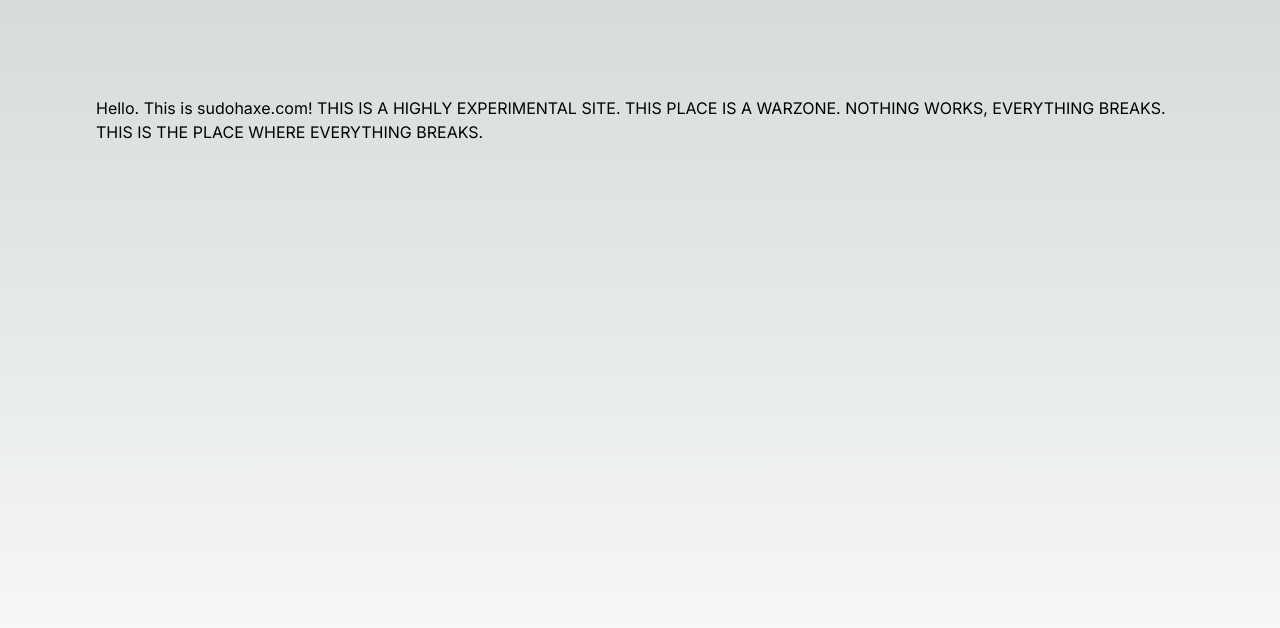
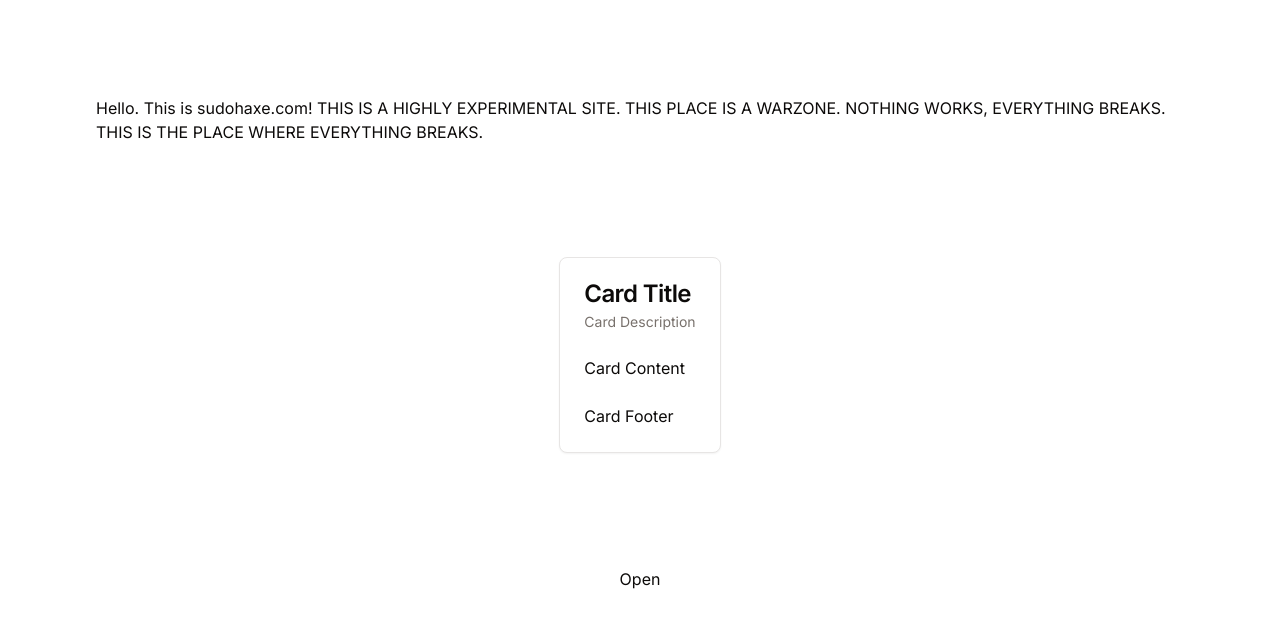
Before and after one commit to realvandi/sudohaxe, a Next.js app: page /sudohaxe/ in a window 1280 px wide. Shown: the top 628 px of the page. Built offline with nearby package versions, Linux system fonts and the light colour scheme.

Commit message:
feat: FEEEEEEEEEEEEEEATTTTTTTTTTTTTTTTTTTT

```diff
--- a/src/app/globals.css
+++ b/src/app/globals.css
@@ -2,32 +2,68 @@
   @tailwind components;
   @tailwind utilities;
 
+  @layer base {
     :root {
-  --foreground-rgb: 0, 0, 0;
-  --background-start-rgb: 214, 219, 220;
-  --background-end-rgb: 255, 255, 255;
+      --background: 0 0% 100%;
+      --foreground: 20 14.3% 4.1%;
+      --card: 0 0% 100%;
+      --card-foreground: 20 14.3% 4.1%;
+      --popover: 0 0% 100%;
+      --popover-foreground: 20 14.3% 4.1%;
+      --primary: 24 9.8% 10%;
+      --primary-foreground: 60 9.1% 97.8%;
+      --secondary: 60 4.8% 95.9%;
+      --secondary-foreground: 24 9.8% 10%;
+      --muted: 60 4.8% 95.9%;
+      --muted-foreground: 25 5.3% 44.7%;
+      --accent: 60 4.8% 95.9%;
+      --accent-foreground: 24 9.8% 10%;
+      --destructive: 0 84.2% 60.2%;
+      --destructive-foreground: 60 9.1% 97.8%;
+      --border: 20 5.9% 90%;
+      --input: 20 5.9% 90%;
+      --ring: 20 14.3% 4.1%;
+      --radius: 0.5rem;
+      --chart-1: 12 76% 61%;
+      --chart-2: 173 58% 39%;
+      --chart-3: 197 37% 24%;
+      --chart-4: 43 74% 66%;
+      --chart-5: 27 87% 67%;
     }
 
-@media (prefers-color-scheme: dark) {
-  :root {
-    --foreground-rgb: 255, 255, 255;
-    --background-start-rgb: 0, 0, 0;
-    --background-end-rgb: 0, 0, 0;
+    .dark {
+      --background: 20 14.3% 4.1%;
+      --foreground: 60 9.1% 97.8%;
+      --card: 20 14.3% 4.1%;
+      --card-foreground: 60 9.1% 97.8%;
+      --popover: 20 14.3% 4.1%;
+      --popover-foreground: 60 9.1% 97.8%;
+      --primary: 60 9.1% 97.8%;
+      --primary-foreground: 24 9.8% 10%;
+      --secondary: 12 6.5% 15.1%;
+      --secondary-foreground: 60 9.1% 97.8%;
+      --muted: 12 6.5% 15.1%;
+      --muted-foreground: 24 5.4% 63.9%;
+      --accent: 12 6.5% 15.1%;
+      --accent-foreground: 60 9.1% 97.8%;
+      --destructive: 0 62.8% 30.6%;
+      --destructive-foreground: 60 9.1% 97.8%;
+      --border: 12 6.5% 15.1%;
+      --input: 12 6.5% 15.1%;
+      --ring: 24 5.7% 82.9%;
+      --chart-1: 220 70% 50%;
+      --chart-2: 160 60% 45%;
+      --chart-3: 30 80% 55%;
+      --chart-4: 280 65% 60%;
+      --chart-5: 340 75% 55%;
     }
   }
 
+  @layer base {
+    * {
+      @apply border-border;
+    }
     body {
-  color: rgb(var(--foreground-rgb));
-  background: linear-gradient(
-      to bottom,
-      transparent,
-      rgb(var(--background-end-rgb))
-    )
-    rgb(var(--background-start-rgb));
-}
-
-@layer utilities {
-  .text-balance {
-    text-wrap: balance;
+      @apply bg-background text-foreground;
     }
   }
--- a/src/app/page.tsx
+++ b/src/app/page.tsx
@@ -1,4 +1,18 @@
 import Image from "next/image";
+
+import {
+  Card,
+  CardContent,
+  CardDescription,
+  CardFooter,
+  CardHeader,
+  CardTitle,
+} from "@/components/ui/card";
+import {
+  Popover,
+  PopoverContent,
+  PopoverTrigger,
+} from "@/components/ui/popover";
 
 export default async function Home() {
   return (
@@ -8,6 +22,23 @@
         PLACE IS A WARZONE. NOTHING WORKS, EVERYTHING BREAKS. THIS IS THE PLACE
         WHERE EVERYTHING BREAKS.{" "}
       </div>
+      <Card>
+        <CardHeader>
+          <CardTitle>Card Title</CardTitle>
+          <CardDescription>Card Description</CardDescription>
+        </CardHeader>
+        <CardContent>
+          <p>Card Content</p>
+        </CardContent>
+        <CardFooter>
+          <p>Card Footer</p>
+        </CardFooter>
+      </Card>
+      <Popover>
+        <PopoverTrigger>Open</PopoverTrigger>
+        <PopoverContent>Place content for the popover here.</PopoverContent>
+      </Popover>
+      <div></div>
     </main>
   );
 }
--- /dev/null
+++ b/src/components/ui/card.tsx
@@ -0,0 +1,79 @@
+import * as React from "react"
+
+import { cn } from "@/lib/utils"
+
+const Card = React.forwardRef<
+  HTMLDivElement,
+  React.HTMLAttributes<HTMLDivElement>
+>(({ className, ...props }, ref) => (
+  <div
+    ref={ref}
+    className={cn(
+      "rounded-lg border bg-card text-card-foreground shadow-sm",
+      className
+    )}
+    {...props}
+  />
+))
+Card.displayName = "Card"
+
+const CardHeader = React.forwardRef<
+  HTMLDivElement,
+  React.HTMLAttributes<HTMLDivElement>
+>(({ className, ...props }, ref) => (
+  <div
+    ref={ref}
+    className={cn("flex flex-col space-y-1.5 p-6", className)}
+    {...props}
+  />
+))
+CardHeader.displayName = "CardHeader"
+
+const CardTitle = React.forwardRef<
+  HTMLParagraphElement,
+  React.HTMLAttributes<HTMLHeadingElement>
+>(({ className, ...props }, ref) => (
+  <h3
+    ref={ref}
+    className={cn(
+      "text-2xl font-semibold leading-none tracking-tight",
+      className
+    )}
+    {...props}
+  />
+))
+CardTitle.displayName = "CardTitle"
+
+const CardDescription = React.forwardRef<
+  HTMLParagraphElement,
+  React.HTMLAttributes<HTMLParagraphElement>
+>(({ className, ...props }, ref) => (
+  <p
+    ref={ref}
+    className={cn("text-sm text-muted-foreground", className)}
+    {...props}
+  />
+))
+CardDescription.displayName = "CardDescription"
+
+const CardContent = React.forwardRef<
+  HTMLDivElement,
+  React.HTMLAttributes<HTMLDivElement>
+>(({ className, ...props }, ref) => (
+  <div ref={ref} className={cn("p-6 pt-0", className)} {...props} />
+))
+CardContent.displayName = "CardContent"
+
+const CardFooter = React.forwardRef<
+  HTMLDivElement,
+  React.HTMLAttributes<HTMLDivElement>
+>(({ className, ...props }, ref) => (
+  <div
+    ref={ref}
+    className={cn("flex items-center p-6 pt-0", className)}
+    {...props}
+  />
+))
+CardFooter.displayName = "CardFooter"
+
+export { Card, CardHeader, CardFooter, CardTitle, CardDescription, CardContent }
--- /dev/null
+++ b/src/components/ui/popover.tsx
@@ -0,0 +1,31 @@
+"use client"
+
+import * as React from "react"
+import * as PopoverPrimitive from "@radix-ui/react-popover"
+
+import { cn } from "@/lib/utils"
+
+const Popover = PopoverPrimitive.Root
+
+const PopoverTrigger = PopoverPrimitive.Trigger
+
+const PopoverContent = React.forwardRef<
+  React.ElementRef<typeof PopoverPrimitive.Content>,
+  React.ComponentPropsWithoutRef<typeof PopoverPrimitive.Content>
+>(({ className, align = "center", sideOffset = 4, ...props }, ref) => (
+  <PopoverPrimitive.Portal>
+    <PopoverPrimitive.Content
+      ref={ref}
+      align={align}
+      sideOffset={sideOffset}
+      className={cn(
+        "z-50 w-72 rounded-md border bg-popover p-4 text-popover-foreground shadow-md outline-none data-[state=open]:animate-in data-[state=closed]:animate-out data-[state=closed]:fade-out-0 data-[state=open]:fade-in-0 data-[state=closed]:zoom-out-95 data-[state=open]:zoom-in-95 data-[side=bottom]:slide-in-from-top-2 data-[side=left]:slide-in-from-right-2 data-[side=right]:slide-in-from-left-2 data-[side=top]:slide-in-from-bottom-2",
+        className
+      )}
+      {...props}
+    />
+  </PopoverPrimitive.Portal>
+))
+PopoverContent.displayName = PopoverPrimitive.Content.displayName
+
+export { Popover, PopoverTrigger, PopoverContent }
--- /dev/null
+++ b/src/lib/utils.ts
@@ -0,0 +1,6 @@
+import { type ClassValue, clsx } from "clsx"
+import { twMerge } from "tailwind-merge"
+
+export function cn(...inputs: ClassValue[]) {
+  return twMerge(clsx(inputs))
+}
--- a/tailwind.config.ts
+++ b/tailwind.config.ts
@@ -1,20 +1,80 @@
-import type { Config } from "tailwindcss";
+import type { Config } from "tailwindcss"
 
-const config: Config = {
+const config = {
+  darkMode: ["class"],
   content: [
-    "./src/pages/**/*.{js,ts,jsx,tsx,mdx}",
-    "./src/components/**/*.{js,ts,jsx,tsx,mdx}",
-    "./src/app/**/*.{js,ts,jsx,tsx,mdx}",
-  ],
+    './pages/**/*.{ts,tsx}',
+    './components/**/*.{ts,tsx}',
+    './app/**/*.{ts,tsx}',
+    './src/**/*.{ts,tsx}',
+	],
+  prefix: "",
   theme: {
+    container: {
+      center: true,
+      padding: "2rem",
+      screens: {
+        "2xl": "1400px",
+      },
+    },
     extend: {
-      backgroundImage: {
-        "gradient-radial": "radial-gradient(var(--tw-gradient-stops))",
-        "gradient-conic":
-          "conic-gradient(from 180deg at 50% 50%, var(--tw-gradient-stops))",
+      colors: {
+        border: "hsl(var(--border))",
+        input: "hsl(var(--input))",
+        ring: "hsl(var(--ring))",
+        background: "hsl(var(--background))",
+        foreground: "hsl(var(--foreground))",
+        primary: {
+          DEFAULT: "hsl(var(--primary))",
+          foreground: "hsl(var(--primary-foreground))",
+        },
+        secondary: {
+          DEFAULT: "hsl(var(--secondary))",
+          foreground: "hsl(var(--secondary-foreground))",
+        },
+        destructive: {
+          DEFAULT: "hsl(var(--destructive))",
+          foreground: "hsl(var(--destructive-foreground))",
+        },
+        muted: {
+          DEFAULT: "hsl(var(--muted))",
+          foreground: "hsl(var(--muted-foreground))",
+        },
+        accent: {
+          DEFAULT: "hsl(var(--accent))",
+          foreground: "hsl(var(--accent-foreground))",
+        },
+        popover: {
+          DEFAULT: "hsl(var(--popover))",
+          foreground: "hsl(var(--popover-foreground))",
+        },
+        card: {
+          DEFAULT: "hsl(var(--card))",
+          foreground: "hsl(var(--card-foreground))",
+        },
+      },
+      borderRadius: {
+        lg: "var(--radius)",
+        md: "calc(var(--radius) - 2px)",
+        sm: "calc(var(--radius) - 4px)",
+      },
+      keyframes: {
+        "accordion-down": {
+          from: { height: "0" },
+          to: { height: "var(--radix-accordion-content-height)" },
+        },
+        "accordion-up": {
+          from: { height: "var(--radix-accordion-content-height)" },
+          to: { height: "0" },
+        },
+      },
+      animation: {
+        "accordion-down": "accordion-down 0.2s ease-out",
+        "accordion-up": "accordion-up 0.2s ease-out",
       },
     },
   },
-  plugins: [],
-};
-export default config;
+  plugins: [require("tailwindcss-animate")],
+} satisfies Config
+
+export default config
```
Also changed, not shown: package.json (+7 -1 lines), components.json (added), 1 other file (tests, documents, lock files or other folders). Lines whose indentation alone changed are shown as unchanged.
